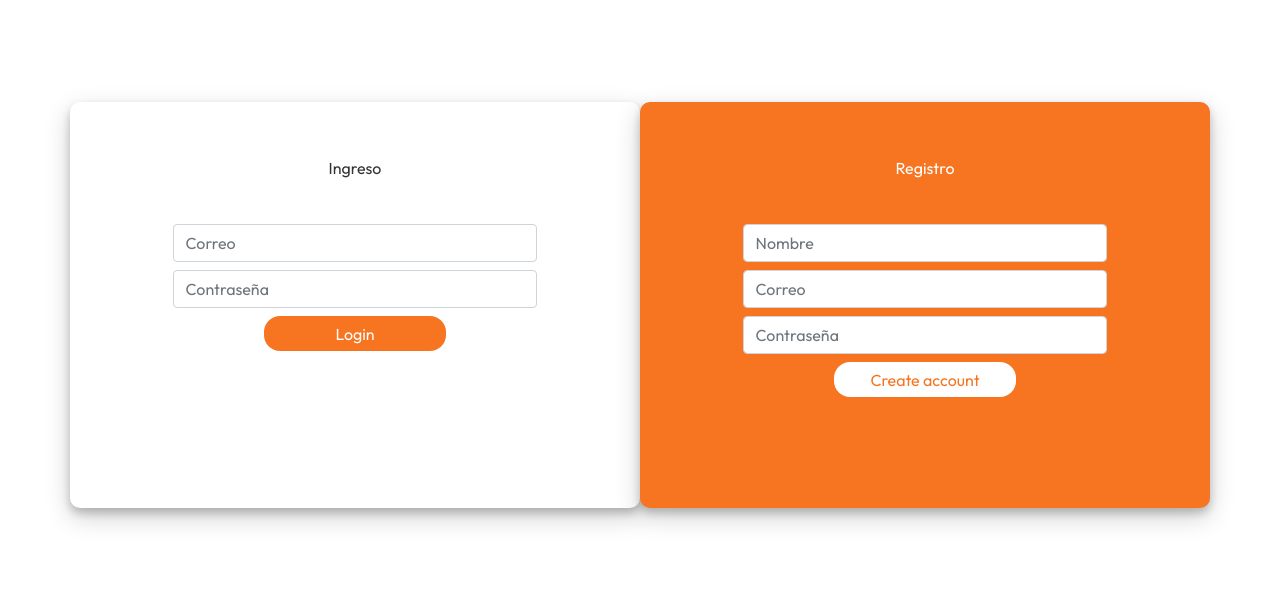
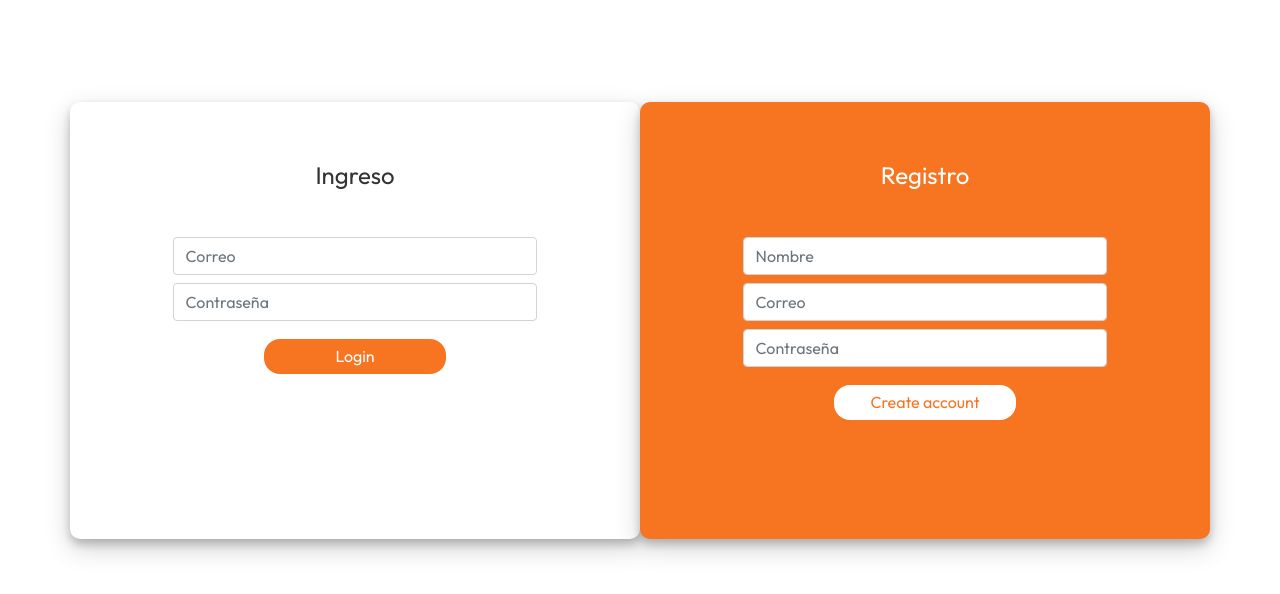
Before and after one commit to euphoricdesign/calendar-app, a React (Vite) app: page /auth/login in a window 1280 px wide. Shown: the top 594 px of the page. Built offline with nearby package versions, Linux system fonts and the light colour scheme.

Commit message:
style: actualizar estilos de forms login y register levemente

```diff
--- a/src/auth/pages/LoginPage.jsx
+++ b/src/auth/pages/LoginPage.jsx
@@ -44,7 +44,7 @@ export const LoginPage = () => {
         <div className="container login-container">
             <div className="row">
                 <div className="col-md-6 login-form-1">
-                    <h3>Ingreso</h3>
+                    <h3 className='tw-text-2xl'>Ingreso</h3>
                     <form onSubmit={onLoginSubmit}>
                         <div className="form-group mb-2">
                             <input
@@ -66,7 +66,7 @@ export const LoginPage = () => {
                                 onChange={ onLoginInputChange }
                             />
                         </div>
-                        <div className="d-grid gap-2 tw-flex tw-justify-center">
+                        <div className="d-grid gap-2 tw-flex tw-justify-center tw-mt-[18px]">
                             <input
                                 type="submit"
                                 className="btnSubmit"
@@ -77,7 +77,7 @@ export const LoginPage = () => {
                 </div>
 
                 <div className="col-md-6 login-form-2">
-                    <h3>Registro</h3>
+                    <h3 className='tw-text-2xl'>Registro</h3>
                     <form onSubmit={onRegisterSubmit}>
                         <div className="form-group mb-2">
                             <input
@@ -110,7 +110,7 @@ export const LoginPage = () => {
                             />
                         </div>
 
-                        <div className="form-group mb-2" style={{'display': 'flex', 'justifyContent': 'center'}}>
+                        <div className="form-group tw-mt-[18px]" style={{'display': 'flex', 'justifyContent': 'center'}}>
                             <input
                                 type="submit"
                                 className="btnSubmit"
```
